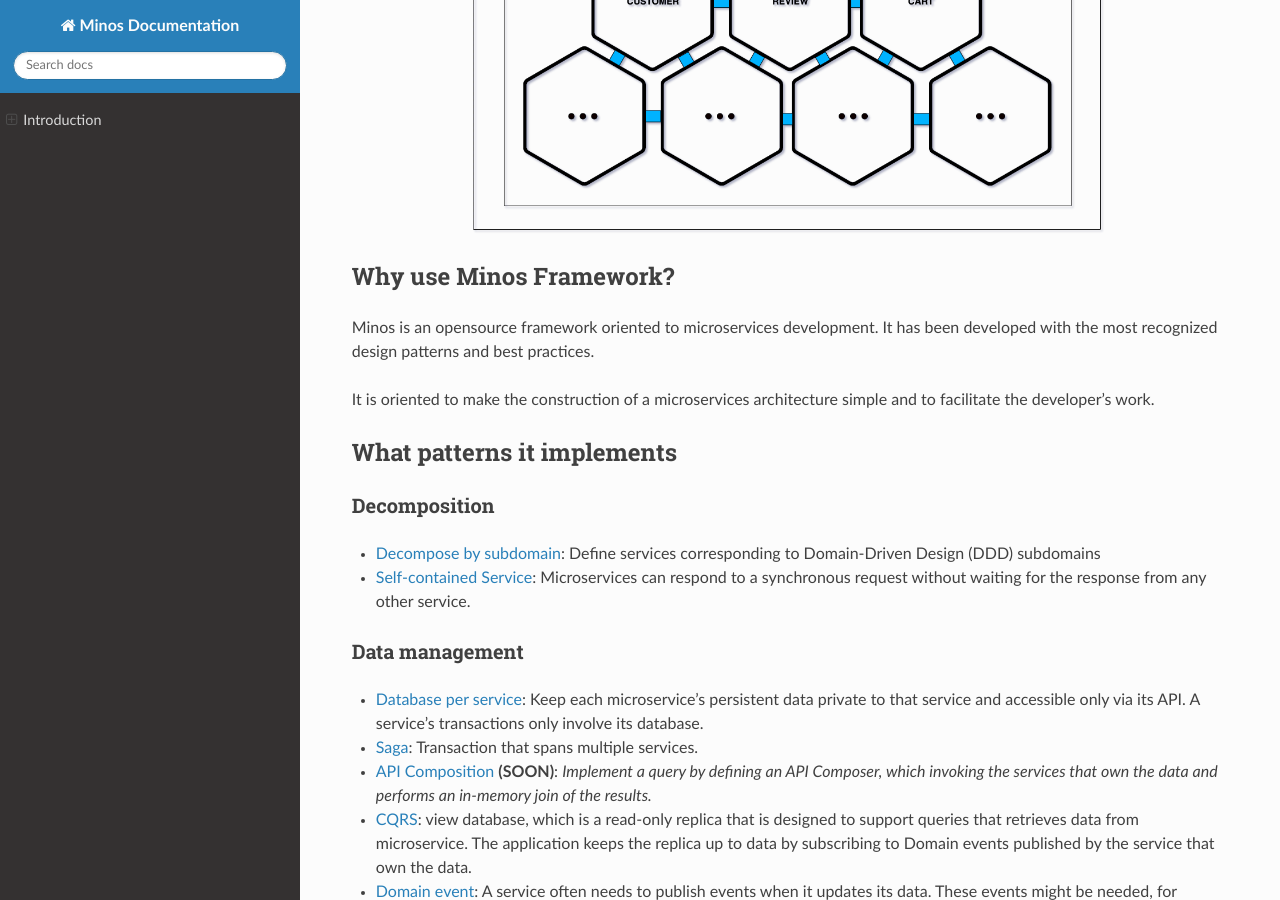
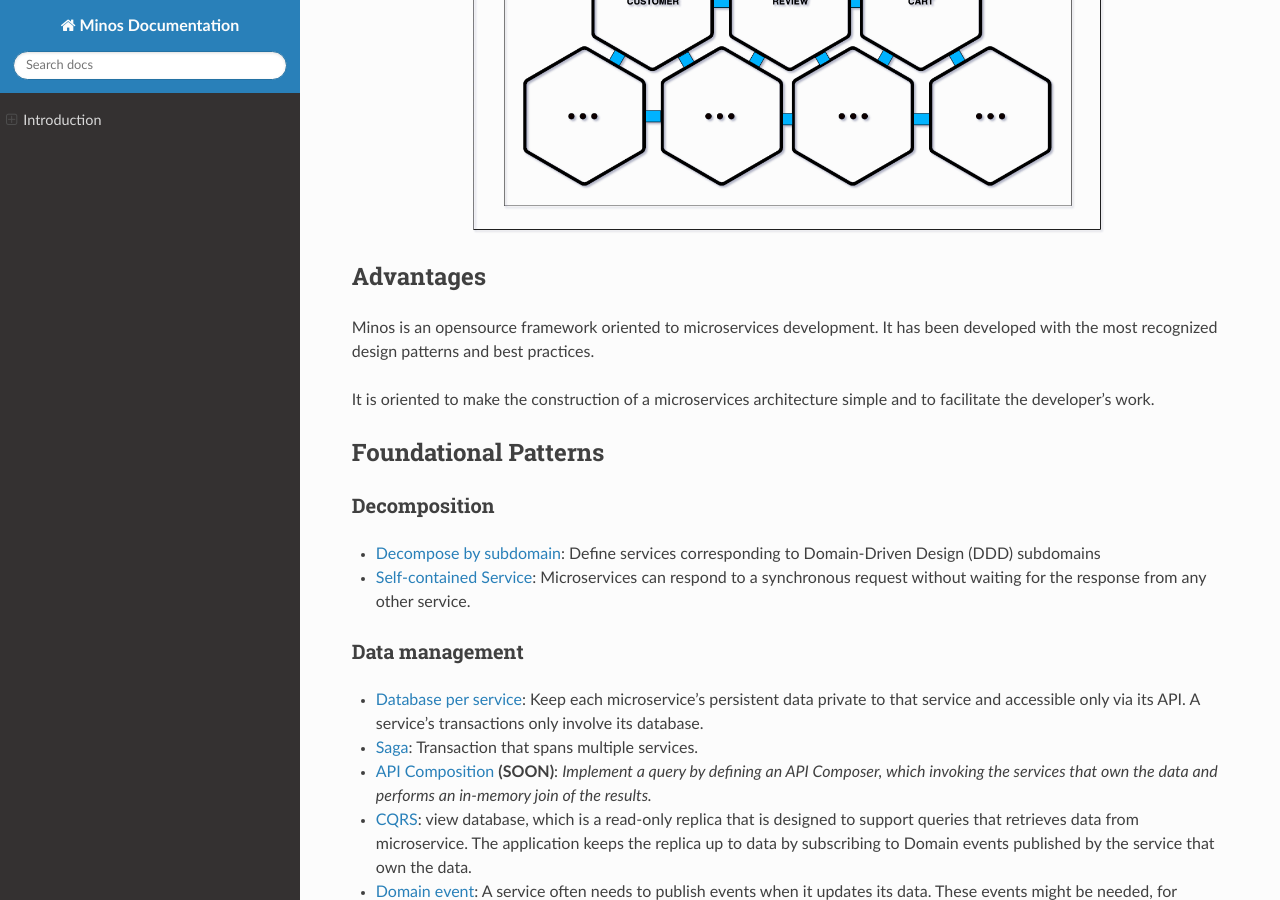
Before and after one commit to Clariteia/minos-documentation, a Sphinx documentation site: the page built from docs/introduction.md, in a window 1280 px wide and 900 px high, scrolled down 852 px. Built offline with Sphinx 7.4.7 and the Read the Docs theme 2.0.0, drawn with Linux system fonts in a browser that asks for light colours; some of the changed text lies outside the part shown.

Commit message:
Update introduction.md

```diff
--- a/docs/introduction.md
+++ b/docs/introduction.md
@@ -1,6 +1,6 @@
 # Introduction
 
-## What is `minos`?
+## Description
 
 Minos is a framework which helps you create [reactive](https://www.reactivemanifesto.org/) microservices in Python.
 Internally, it leverages Event Sourcing, CQRS and a message driven architecture to fulfil the commitments of an
@@ -9,14 +9,14 @@
 ![minos_architecture](./pictures/minos_architecture.png)
 
 
-## Why use Minos Framework?
+## Advantages
 Minos is an opensource framework oriented to microservices development. It has been developed with the most recognized
 design patterns and best practices.
 
 It is oriented to make the construction of a microservices architecture simple and to facilitate the developer's work.
 
 
-## What patterns it implements
+## Foundational Patterns
 
 ### Decomposition
 + [Decompose by subdomain](https://microservices.io/patterns/decomposition/decompose-by-subdomain.html): Define services
```
